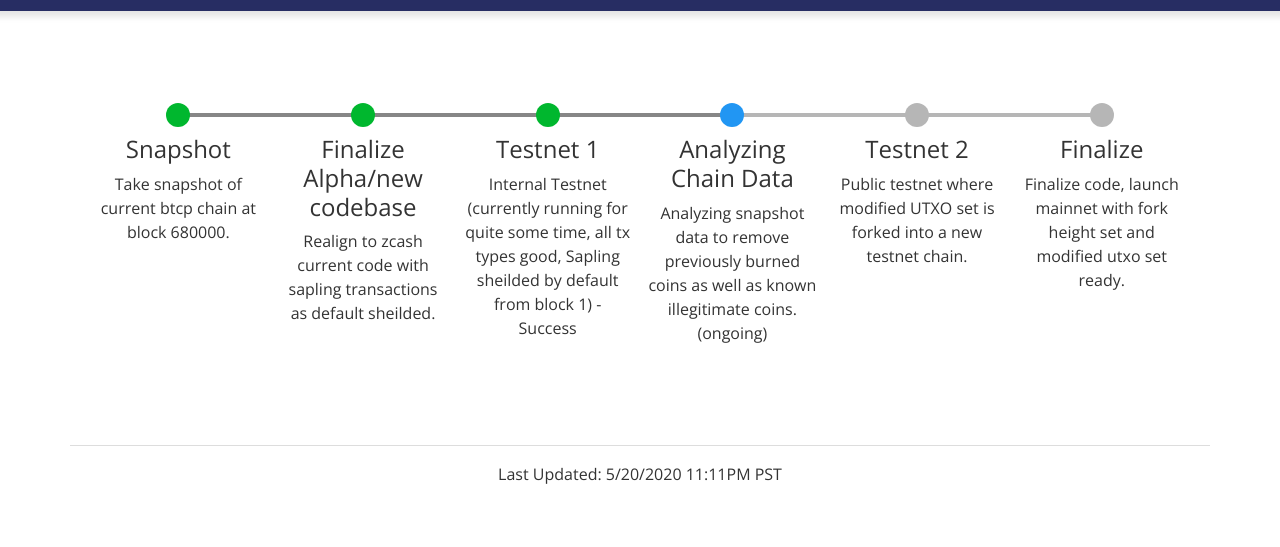
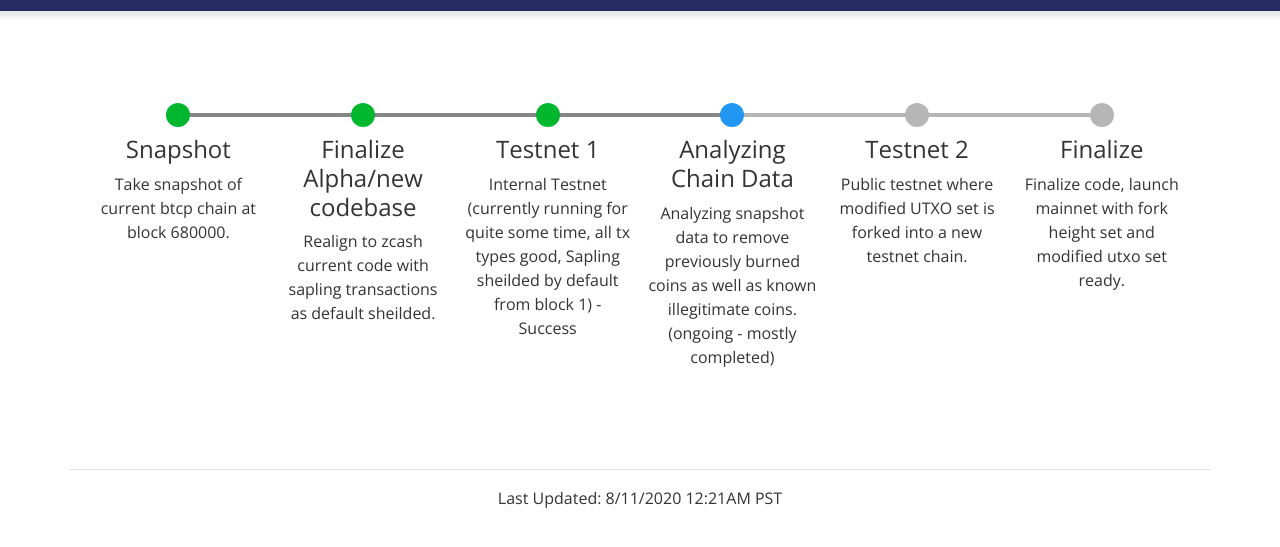
Before and after one commit to BTCPrivate/progress, a website: page docs/index.html in a window 1280 px wide. Shown: the part 69-616 px from the top of the page. Drawn offline with nearby package versions, Linux system fonts and the light colour scheme.

Commit message:
Update index.html

```diff
--- a/docs/index.html
+++ b/docs/index.html
@@ -56,7 +56,7 @@
             <div class="progress-marker"></div>
             <div class="progress-text">
               <h4 class="progress-title">Analyzing Chain Data</h4>
-              Analyzing snapshot data to remove previously burned coins as well as known illegitimate coins. (ongoing)
+              Analyzing snapshot data to remove previously burned coins as well as known illegitimate coins. (ongoing - mostly completed)
             </div>
           </li>
 
@@ -86,7 +86,7 @@
 
     <footer class="fullwidth fullwidth--sm footer">
       <div class="container">
-	Last Updated: 5/20/2020 11:11PM PST
+	Last Updated: 8/11/2020 12:21AM PST
       </div>
     </footer>
 
```
